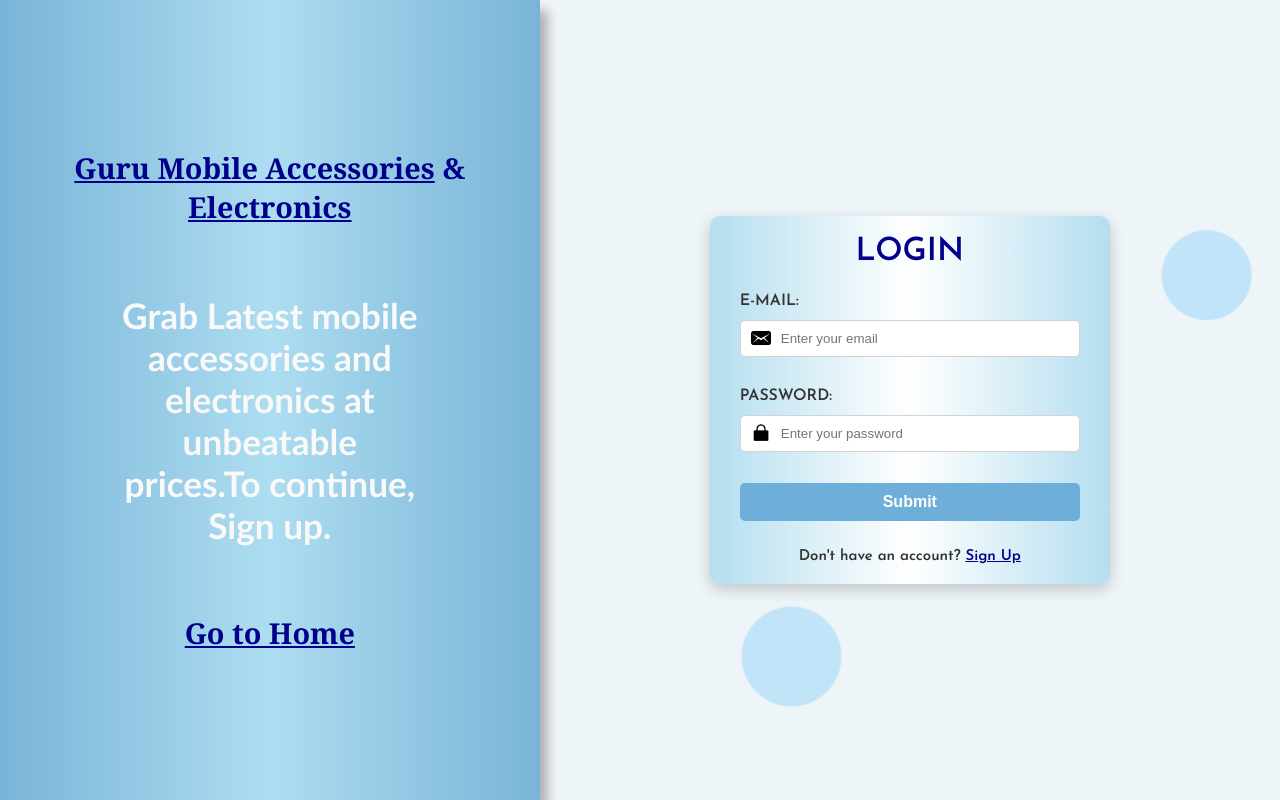
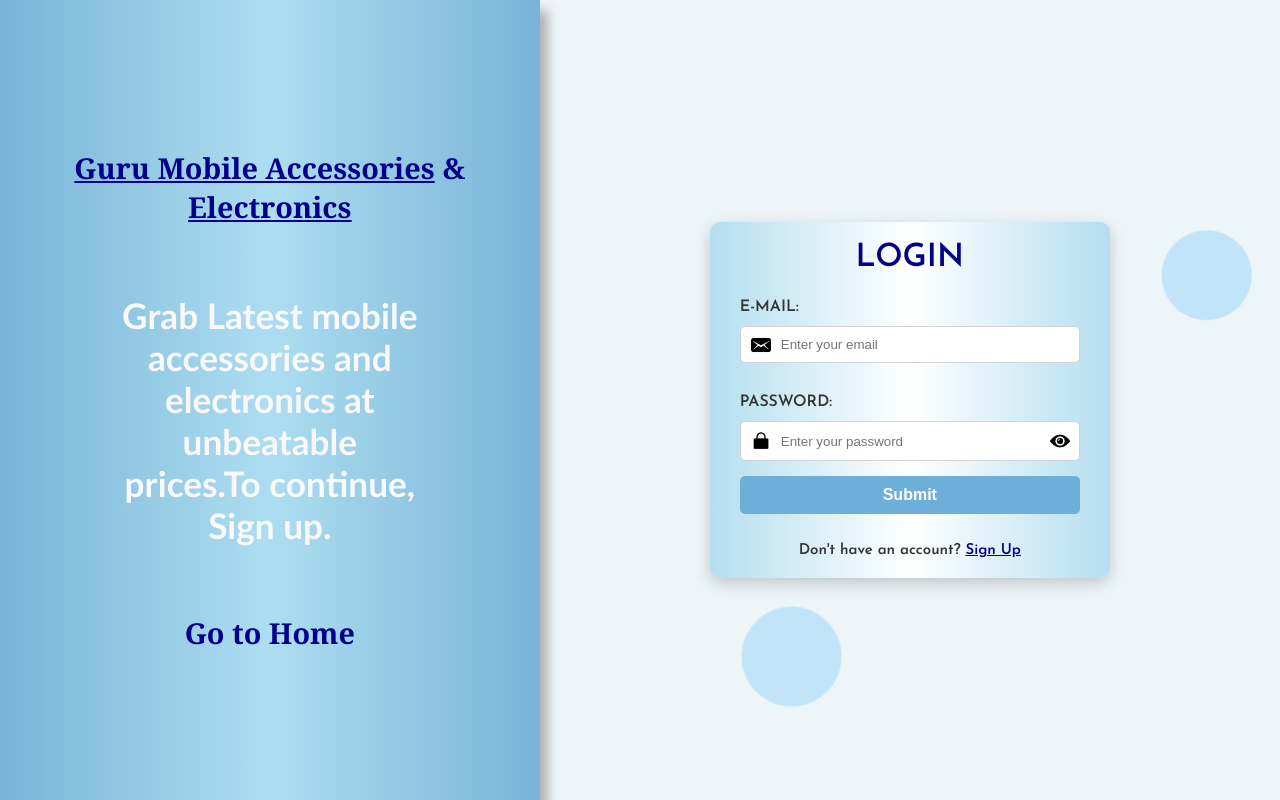
Before and after one commit to Pushpa-Harshitha05/Electronics-Website, a PHP site: page /loginform.html in a window 1280 px wide. Run offline with PHP 8.4, Linux system fonts and the light colour scheme.

Commit message:
Added toggle function for passwords.

```diff
--- a/fullstack/loginform.html
+++ b/fullstack/loginform.html
@@ -9,15 +9,6 @@
     <link rel="preconnect" href="https://fonts.gstatic.com" crossorigin>
     <link href="https://fonts.googleapis.com/css2?family=Josefin+Sans:wght@600&display=swap" rel="stylesheet">
     <link rel="stylesheet" href="loginform_styles.css">
-    <script>
-        function passing() {
-            let passwording = document.getElementById("passwor").value;
-            let email = document.getElementById("emailname").value;
-            if (email === "" || passwording === "") {
-                alert("PLEASE FILL IN THE DETAILS");
-            }
-        }
-    </script>
 </head>
 
 <body>
@@ -30,7 +21,7 @@
             </div>
             <p><u>Guru Mobile Accessories</u> &amp; <u>Electronics</u></p>
             <p>Grab Latest mobile accessories and electronics at unbeatable prices.To continue, Sign up.</p>
-            <a href="Homepage.html">Go to Home</a>
+            <a href="Homepage.html" id="Home">Go to Home</a>
         </header>
     </div>
 
@@ -43,14 +34,18 @@
                     autocomplete="on"><br>
 
                 <label for="passwor">PASSWORD:</label><br>
-                <input type="password" id="passwor" name="password" placeholder="Enter your password" required
-                    autocomplete="on"><br>
+                <div class="passworddiv">
+                    <input type="password" id="passwor" name="password" placeholder="Enter your password" required
+                        autocomplete="on">
+                    <img src="images/form_imgs/view.png" alt="Show" id="showconpass">
+                </div>
 
-                <input type="submit" id="submit" name="submit" value="Submit" onclick="passing()"><br>
+                <input type="submit" id="submit" name="submit" value="Submit"><br>
                 <p>Don't have an account? <a href="sign.html">Sign Up</a></p>
             </form>
         </div>
     </div>
+    <script src="loginform_script.js"></script>
 </body>
 
 </html>
--- /dev/null
+++ b/fullstack/loginform_script.js
@@ -0,0 +1,16 @@
+document.getElementById('showconpass').addEventListener("click", () => {
+  let passcontent = document.getElementById('passwor');
+  let passimg = document.getElementById('showconpass');
+
+  if(passcontent.type === "password"){
+      passcontent.type = "text";
+      passimg.src = "images/form_imgs/hidden.png";
+      passimg.alt = "Hide";
+  }
+
+  else{
+      passcontent.type = "password";
+      passimg.src = "images/form_imgs/view.png";
+      passimg.alt = "Show";
+  }
+});
--- a/fullstack/loginform_styles.css
+++ b/fullstack/loginform_styles.css
@@ -133,6 +133,21 @@ header p:nth-child(3){
   background-position: 10px center;
   background-size: 20px 20px;
   padding-left: 40px;
+  width: 100%;
+  height: 40px;
+  border: 1px solid lightgray;
+  margin-bottom: 15px;
+}
+
+#Home{
+  text-decoration: none;
+  cursor: pointer;
+  transition: all 0.5s ease-in-out;
+}
+
+#Home:hover{
+  transform: scale(1.1);
+  color: white;
 }
 
 header p {
@@ -185,6 +200,14 @@ header p {
   width: 100%;
 }
 
+.container .passworddiv input[type="password"]{
+  padding: 10px;
+  margin-bottom: 15px;
+  border: 1px solid lightgray;
+  border-radius: 5px;
+  width: 100%;
+}
+
 .container span{
   font-size: 0.7rem;
   text-align: center;
@@ -219,3 +242,25 @@ header p {
 .container a:hover {
   color: mediumblue;
 }
+
+.passworddiv {
+  position: relative;
+  /* display: flex; */
+  width: 100%;
+}
+
+.passworddiv input[type="password"] {
+  width: 100%;
+  padding-right: 40px;
+  box-sizing: border-box;
+}
+
+.passworddiv img {
+  position: absolute;
+  right: 10px;
+  top: 35%;
+  transform: translateY(-50%);
+  cursor: pointer;
+  width: 20px;
+  height: 20px;
+}
```
Also changed, not shown: fullstack/sign.html (+9 -3 lines), fullstack/sign_script.js (+34 -0 lines), fullstack/sign_styles.css (+40 -6 lines).
